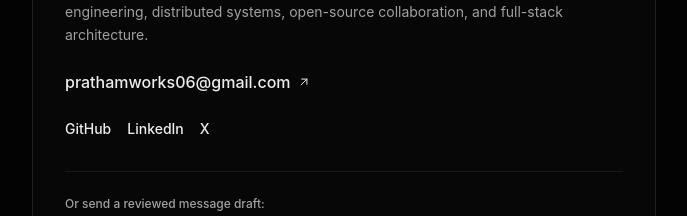
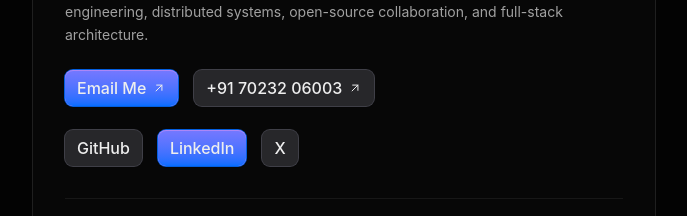
Before and after one commit to PrathamRanka/Pratham-Portfolio-Website, a Next.js app: page / in a window 1280 px wide. Shown: the part 4491-4707 px from the top of the page, without its empty margins (296-983 px from the left). Built offline with nearby package versions, Linux system fonts and the light colour scheme.

Commit message:
fix contact

```diff
--- a/src/components/views/ContactView.tsx
+++ b/src/components/views/ContactView.tsx
@@ -2,8 +2,10 @@
 
 import { useContactController } from '@/controllers/portfolio.controller';
 import { ArrowUpRight } from '@/components/icons';
+import { LinkButton } from '@/components/ui/button';
 
 const email = 'prathamworks06@gmail.com';
+const phone = '+917023206003';
 
 export function ContactView() {
   const { status, isSubmitting, handleSubmit } = useContactController();
@@ -29,42 +31,54 @@ export function ContactView() {
         </p>
 
         {/* Email Direct Link */}
-        <div className="mb-6">
-          <a
+        <div className="mb-6 flex flex-wrap items-center gap-4">
+          <LinkButton
             href={`mailto:${email}?subject=Engineering%20opportunity%20for%20Pratham%20Ranka`}
-            className="text-sky-400 hover:text-sky-300 underline font-medium text-sm sm:text-base inline-flex items-center gap-1.5"
+            variant="primary"
+            size="md"
           >
-            <span>{email}</span>
+            <span>Email Me</span>
             <ArrowUpRight size={14} />
-          </a>
+          </LinkButton>
+
+          <LinkButton
+            href={`tel:${phone}`}
+            variant="secondary"
+            size="md"
+          >
+            <span>+91 70232 06003</span>
+            <ArrowUpRight size={14} />
+          </LinkButton>
         </div>
 
         {/* Social Links Row */}
         <div className="flex items-center gap-4 text-sm mb-8">
-          <a
+          <LinkButton
             href="https://github.com/PrathamRanka"
             target="_blank"
+            variant='secondary'
             rel="noreferrer"
             className="text-sky-400 hover:text-sky-300 underline font-medium"
           >
             GitHub
-          </a>
-          <a
+          </LinkButton>
+          <LinkButton
             href="https://www.linkedin.com/in/prathamranka06/"
             target="_blank"
             rel="noreferrer"
             className="text-sky-400 hover:text-sky-300 underline font-medium"
           >
             LinkedIn
-          </a>
-          <a
+          </LinkButton>
+          <LinkButton
             href="https://x.com/pr7ham_develops"
             target="_blank"
+            variant='secondary'
             rel="noreferrer"
             className="text-sky-400 hover:text-sky-300 underline font-medium"
           >
             X
-          </a>
+          </LinkButton>
         </div>
 
         {/* Contact Draft Form for AI Agents & Recruiters */}
```
